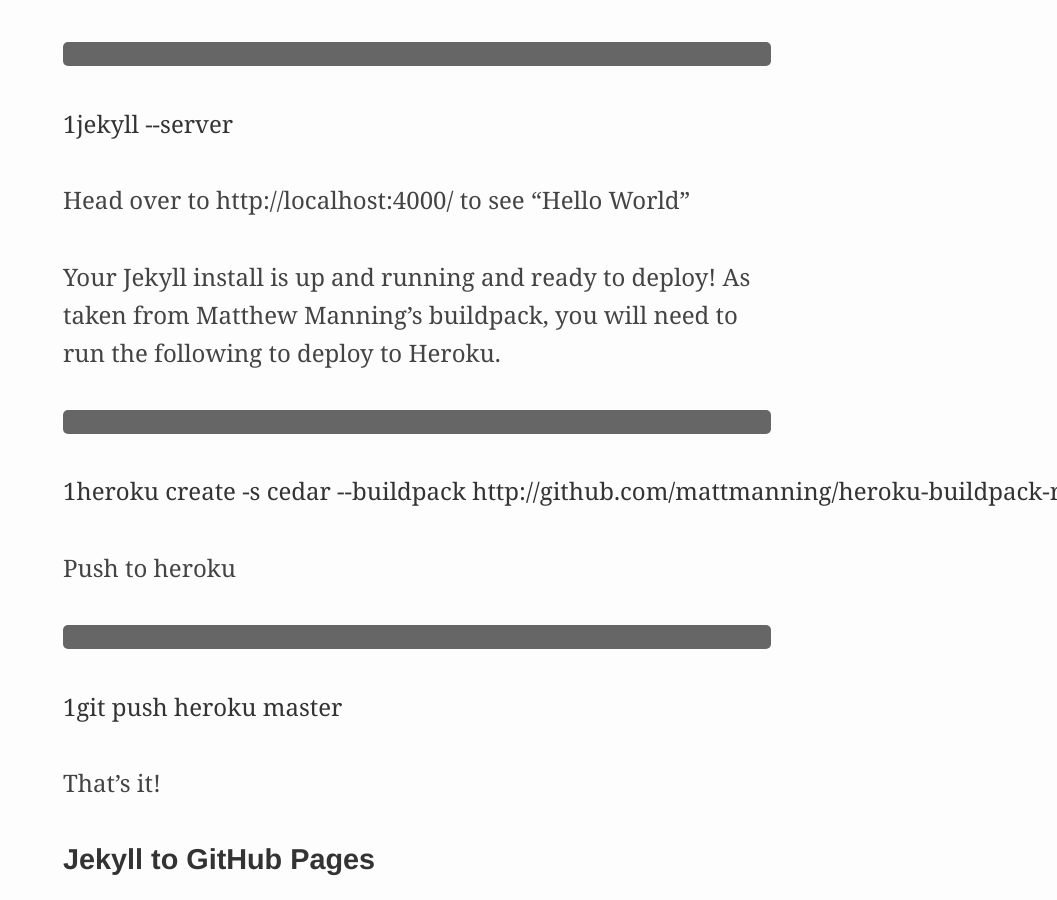
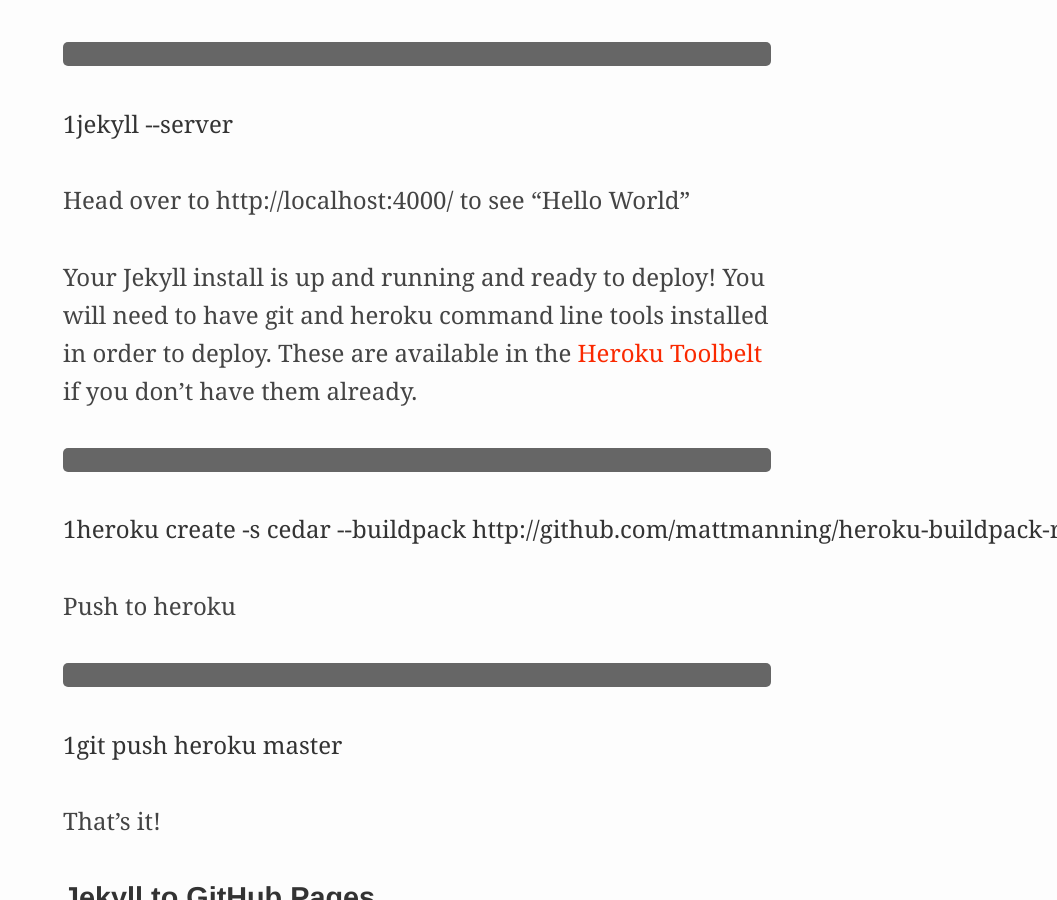
Before and after one commit to mukealicious/mukealicious.github.io, a Jekyll site: the page built from _posts/2012-8-24-jekyll-for-designers.md, in a window 1280 px wide and 900 px high, scrolled down 3172 px. Shown: the whole window, without its empty margins (223-1280 px from the left). Built offline with Jekyll 4.4.1, drawn with Linux system fonts in a browser that asks for light colours; some web fonts are replaced; Markdown is read by kramdown in place of the engine named in the settings; comment, search, counter and statistics services are not loaded.

Commit message:
Update post to include Heroku Toolbelt reference

````diff
--- a/_posts/2012-8-24-jekyll-for-designers.md
+++ b/_posts/2012-8-24-jekyll-for-designers.md
@@ -36,7 +36,7 @@
 
 Head over to http://localhost:4000/ to see "Hello World"
 
-Your Jekyll install is up and running and ready to deploy! As taken from Matthew Manning's buildpack, you will need to run the following to deploy to Heroku.
+Your Jekyll install is up and running and ready to deploy! You will need to have git and heroku command line tools installed in order to deploy. These are available in the [Heroku Toolbelt](https://toolbelt.heroku.com/) if you don't have them already.
 
 ```heroku create -s cedar --buildpack http://github.com/mattmanning/heroku-buildpack-ruby-jekyll.git```
 
````
